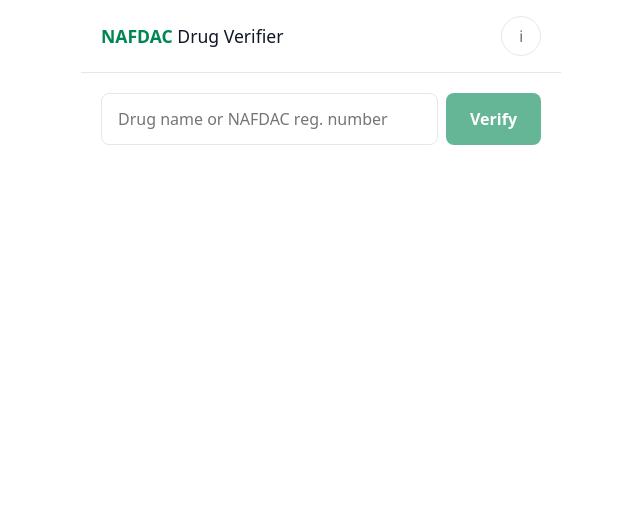
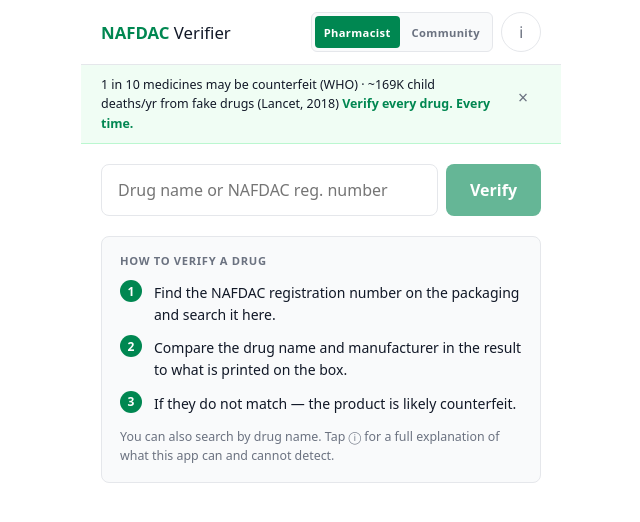
Before and after one commit to stephen-oso/nafdac-verifier, a React (Vite) app in the folder frontend/: page / in a window 1280 px wide. Shown: the top 522 px of the page, without its empty margins (319-959 px from the left). Built offline with nearby package versions, Linux system fonts and the light colour scheme; no server answers.

Commit message:
feat: add mode toggle, stats strip, mode state in App

```diff
--- a/frontend/src/App.jsx
+++ b/frontend/src/App.jsx
@@ -3,8 +3,11 @@
 import AboutPanel from './components/AboutPanel'
 import SearchInput from './components/SearchInput'
 import ResultCard from './components/ResultCard'
+import StatsStrip from './components/StatsStrip'
 import Footer from './components/Footer'
 import { verifyDrug, fetchHealth } from './api'
+
+const MODE_KEY = 'nafdac_mode'
 
 export default function App() {
   const [result, setResult] = useState(null)
@@ -12,6 +15,8 @@
   const [error, setError] = useState(null)
   const [showAbout, setShowAbout] = useState(false)
   const [scrapeDate, setScrapeDate] = useState(null)
+  const [mode, setMode] = useState(() => localStorage.getItem(MODE_KEY) || 'Pharmacist')
+  const [query, setQuery] = useState('')
 
   useEffect(() => {
     fetchHealth().then((data) => {
@@ -19,12 +24,18 @@
     })
   }, [])
 
-  async function handleVerify(query) {
+  function handleModeChange(m) {
+    setMode(m)
+    localStorage.setItem(MODE_KEY, m)
+  }
+
+  async function handleVerify(q) {
+    setQuery(q)
     setLoading(true)
     setError(null)
     setResult(null)
     try {
-      const data = await verifyDrug(query)
+      const data = await verifyDrug(q)
       setResult(data)
     } catch (err) {
       setError(err.message)
@@ -35,7 +46,8 @@
 
   return (
     <div style={{ maxWidth: 480, margin: '0 auto', minHeight: '100dvh', display: 'flex', flexDirection: 'column' }}>
-      <Header onInfoClick={() => setShowAbout(true)} />
+      <Header onInfoClick={() => setShowAbout(true)} mode={mode} onModeChange={handleModeChange} />
+      <StatsStrip mode={mode} />
       <AboutPanel visible={showAbout} onClose={() => setShowAbout(false)} scrapeDate={scrapeDate} />
 
       <main style={{ flex: 1, padding: 20, display: 'flex', flexDirection: 'column', gap: 20 }}>
@@ -51,7 +63,36 @@
           </div>
         )}
 
-        {result && !loading && <ResultCard result={result} />}
+        {result && !loading && <ResultCard result={result} mode={mode} query={query} />}
+
+        {!result && !loading && !error && (
+          <div style={{ background: 'var(--surface)', border: '1px solid var(--border)', borderRadius: 'var(--radius)', padding: '16px 18px' }}>
+            <div style={{ fontSize: '0.7rem', fontWeight: 700, letterSpacing: '0.06em', textTransform: 'uppercase', color: 'var(--text-muted)', marginBottom: 12 }}>
+              How to verify a drug
+            </div>
+            <ol style={{ listStyle: 'none', padding: 0, display: 'flex', flexDirection: 'column', gap: 10 }}>
+              {[
+                mode === 'Community'
+                  ? 'Find the drug name on your pack and type it below.'
+                  : 'Find the NAFDAC registration number on the packaging and search it here.',
+                'Compare the drug name and manufacturer in the result to what is printed on the box.',
+                'If they do not match — the product is likely counterfeit.',
+              ].map((step, i) => (
+                <li key={i} style={{ display: 'flex', gap: 12, alignItems: 'flex-start' }}>
+                  <span style={{ flexShrink: 0, width: 22, height: 22, borderRadius: '50%', background: 'var(--green)', color: '#fff', fontSize: '0.75rem', fontWeight: 700, display: 'flex', alignItems: 'center', justifyContent: 'center' }}>
+                    {i + 1}
+                  </span>
+                  <span style={{ fontSize: '0.875rem', lineHeight: 1.55, color: 'var(--text-primary)', paddingTop: 2 }}>{step}</span>
+                </li>
+              ))}
+            </ol>
+            <p style={{ marginTop: 14, fontSize: '0.775rem', color: 'var(--text-muted)', lineHeight: 1.5 }}>
+              {mode === 'Community'
+                ? 'You can also type the NAFDAC number if you can find it on the pack.'
+                : 'You can also search by drug name. Tap ⓘ for a full explanation of what this app can and cannot detect.'}
+            </p>
+          </div>
+        )}
       </main>
 
       <Footer scrapeDate={scrapeDate} />
--- a/frontend/src/components/Header.jsx
+++ b/frontend/src/components/Header.jsx
@@ -1,23 +1,39 @@
-export default function Header({ onInfoClick }) {
+import ModeToggle from './ModeToggle'
+
+export default function Header({ onInfoClick, mode, onModeChange }) {
   return (
     <header style={{
       display: 'flex',
       justifyContent: 'space-between',
       alignItems: 'center',
-      padding: '16px 20px',
+      padding: '12px 20px',
       borderBottom: '1px solid var(--border)',
+      gap: 8,
     }}>
-      <div>
-        <span style={{ fontWeight: 700, fontSize: '1.1rem', color: 'var(--green)' }}>NAFDAC</span>
-        <span style={{ fontWeight: 400, fontSize: '1.1rem', color: 'var(--text-primary)' }}> Drug Verifier</span>
+      <div style={{ flexShrink: 0 }}>
+        <span style={{ fontWeight: 700, fontSize: '1.05rem', color: 'var(--green)' }}>NAFDAC</span>
+        <span style={{ fontWeight: 400, fontSize: '1.05rem', color: 'var(--text-primary)' }}> Verifier</span>
       </div>
+      <div style={{ display: 'flex', gap: 8, alignItems: 'center' }}>
+        <ModeToggle mode={mode} onModeChange={onModeChange} />
         <button
           onClick={onInfoClick}
           aria-label="About this tool"
-        style={{ width: 40, height: 40, borderRadius: '50%', border: '1.5px solid var(--border)', display: 'flex', alignItems: 'center', justifyContent: 'center', fontSize: '1rem', color: 'var(--text-muted)' }}
+          style={{
+            width: 40,
+            height: 40,
+            borderRadius: '50%',
+            border: '1.5px solid var(--border)',
+            display: 'flex',
+            alignItems: 'center',
+            justifyContent: 'center',
+            fontSize: '1rem',
+            color: 'var(--text-muted)',
+          }}
         >
           ℹ
         </button>
+      </div>
     </header>
   )
 }
--- /dev/null
+++ b/frontend/src/components/ModeToggle.jsx
@@ -0,0 +1,33 @@
+export default function ModeToggle({ mode, onModeChange }) {
+  return (
+    <div style={{
+      display: 'flex',
+      gap: 3,
+      background: 'var(--surface)',
+      borderRadius: 6,
+      padding: 3,
+      border: '1px solid var(--border)',
+    }}>
+      {['Pharmacist', 'Community'].map((m) => (
+        <button
+          key={m}
+          onClick={() => onModeChange(m)}
+          aria-pressed={mode === m}
+          style={{
+            padding: '5px 9px',
+            borderRadius: 4,
+            fontSize: '0.7rem',
+            fontWeight: 700,
+            letterSpacing: '0.03em',
+            background: mode === m ? 'var(--green)' : 'transparent',
+            color: mode === m ? '#fff' : 'var(--text-muted)',
+            minHeight: 32,
+            transition: 'background 0.15s, color 0.15s',
+          }}
+        >
+          {m}
+        </button>
+      ))}
+    </div>
+  )
+}
--- /dev/null
+++ b/frontend/src/components/StatsStrip.jsx
@@ -0,0 +1,61 @@
+import { useState } from 'react'
+
+const LS_KEY = 'nafdac_strip_dismissed'
+
+const COPY = {
+  Pharmacist: {
+    stats: '1 in 10 medicines may be counterfeit (WHO) · ~169K child deaths/yr from fake drugs (Lancet, 2018)',
+    cta: 'Verify every drug. Every time.',
+  },
+  Community: {
+    stats: 'Fake drugs are common in Nigeria. Always verify before you take.',
+    cta: 'Your life depends on it.',
+  },
+}
+
+export default function StatsStrip({ mode }) {
+  const [dismissed, setDismissed] = useState(
+    () => localStorage.getItem(LS_KEY) === 'true'
+  )
+
+  if (dismissed) return null
+
+  function dismiss() {
+    localStorage.setItem(LS_KEY, 'true')
+    setDismissed(true)
+  }
+
+  const { stats, cta } = COPY[mode] ?? COPY.Pharmacist
+
+  return (
+    <div style={{
+      background: '#f0fdf4',
+      borderBottom: '1px solid #bbf7d0',
+      padding: '10px 16px 10px 20px',
+      display: 'flex',
+      alignItems: 'flex-start',
+      gap: 8,
+    }}>
+      <p style={{ flex: 1, margin: 0, fontSize: '0.78rem', lineHeight: 1.55, color: 'var(--text-primary)' }}>
+        {stats}{' '}
+        <strong style={{ color: 'var(--green)' }}>{cta}</strong>
+      </p>
+      <button
+        onClick={dismiss}
+        aria-label="Dismiss"
+        style={{
+          flexShrink: 0,
+          color: 'var(--text-muted)',
+          fontSize: '1.1rem',
+          minHeight: 44,
+          minWidth: 44,
+          display: 'flex',
+          alignItems: 'center',
+          justifyContent: 'center',
+        }}
+      >
+        ×
+      </button>
+    </div>
+  )
+}
```
Lines whose indentation alone changed are shown as unchanged.
